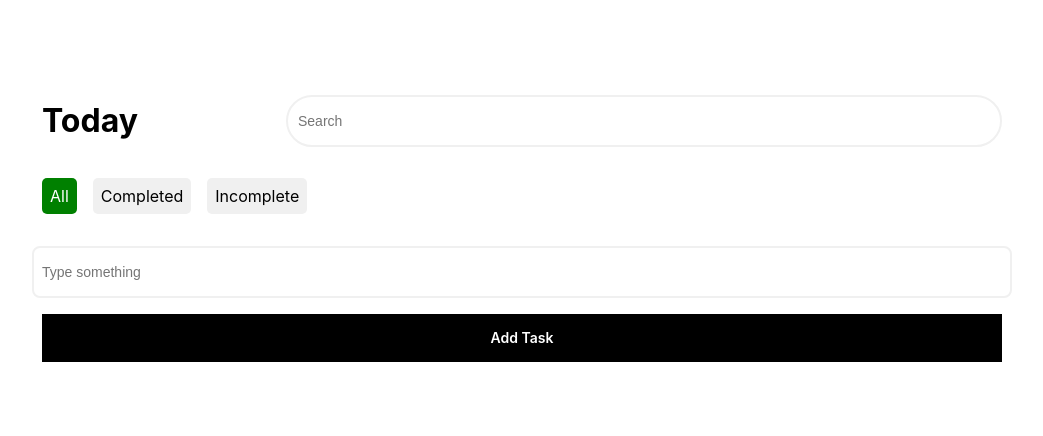
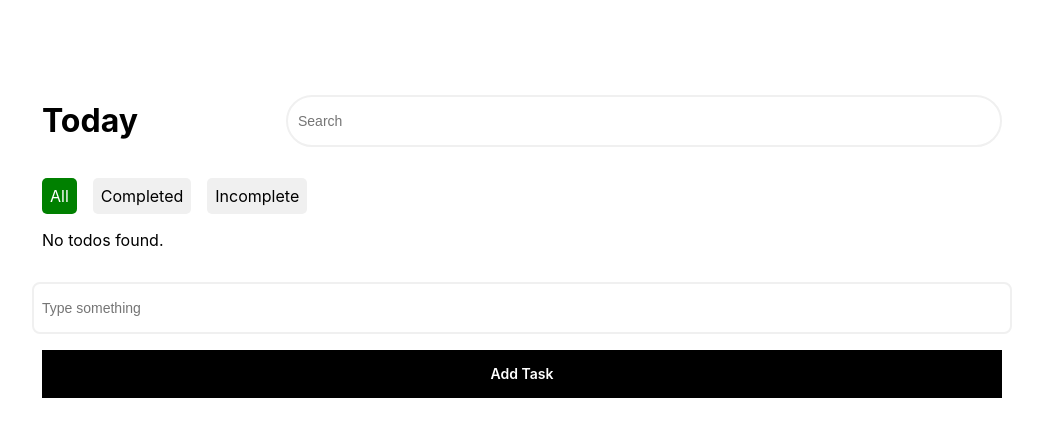
Before and after one commit to 7shoaib7/alphanso-todo, a React (Create React App) app: page / in a window 1280 px wide. Shown: the top 436 px of the page, without its empty margins (118-1161 px from the left). Built offline with nearby package versions, Linux system fonts and the light colour scheme.

Commit message:
search-implementation

```diff
--- a/src/App.js
+++ b/src/App.js
@@ -1,26 +1,37 @@
 
+import { useState } from "react";
 //components
 import TodoInput from "./components/TodoInput";
 import TodoList from "./components/TodoList";
 import TodoSearch from "./components/TodoSearch";
 //context
 import { useTodoContext } from "./context/TodoContext";
+//hooks
+import useDebounce from "./hooks/useDebounce";
+
 
 
 
 function App() {
   const { state,dispatch} = useTodoContext();
+  const [searchTerm, setSearchTerm] = useState('');
+  const debouncedSearchTerm = useDebounce(searchTerm, 300);
 
   const handleFilterChange = (filter) => {
     dispatch({ type: 'SET_FILTER', filter });
   };
+
+  const handleSearchChange = (e) => {
+    setSearchTerm(e.target.value);
+  };
+
 
 
   return (
     <div className="App">
       <div className="top-header">
         <h1>Today</h1>
-        <TodoSearch />
+        <TodoSearch handleSearchChange={handleSearchChange}/>
         <div className="todo-filter-container">
         {['all', 'completed', 'incomplete'].map(filter => (
           <div
@@ -37,7 +48,7 @@ function App() {
         ))}
         </div>
       </div>
-      <TodoList />
+      <TodoList searchTerm={debouncedSearchTerm}/>
       <TodoInput />
     </div>
   );
--- a/src/components/TodoItem/TodoItem.css
+++ b/src/components/TodoItem/TodoItem.css
@@ -6,9 +6,7 @@
     justify-content: space-between;
     padding: 0.5rem;
     height:2rem;
-    border: 2px solid #F0F0F0;
     border-radius: 0.5rem;
-    background: #f0f0f0
 }
 
 .todo-details{
--- a/src/components/TodoItem/index.js
+++ b/src/components/TodoItem/index.js
@@ -13,7 +13,10 @@ const TodoItem = ({ id, text, completed }) => {
     };
 
     return (
-        <div className="todo-item">
+        <div className="todo-item" style={{
+            border: completed ? '1px solid #00a278' : '2px solid #F0F0F0',
+            background: completed ? '#e9f5e1' : '#f0f0f0'
+        }}>
             <div className="todo-details">
                 <input
                     type="checkbox"
--- a/src/components/TodoList/index.js
+++ b/src/components/TodoList/index.js
@@ -2,22 +2,30 @@ import React from 'react';
 import { useTodoContext } from '../../context/TodoContext';
 import TodoItem from '../TodoItem';
 
-const TodoList = () => {
+const TodoList = ({ searchTerm }) => {
     const { state } = useTodoContext();
 
     const filteredTodos = state.todos.filter(todo => {
-    if (state.filter === 'completed') return todo.completed;
-    if (state.filter === 'incomplete') return !todo.completed;
-    return true;
+        const matchesFilter =
+            state.filter === 'all' ||
+            (state.filter === 'completed' && todo.completed) ||
+            (state.filter === 'incomplete' && !todo.completed);
+        const matchesSearch = todo.text.toLowerCase().includes(searchTerm.toLowerCase());
+        return matchesFilter && matchesSearch;
     });
 
     return (
         <div style={{
-        margin:"1rem 0"
+            margin: "1rem 0"
         }}>
-      {filteredTodos.map(todo => (
+            {
+                filteredTodos.length > 0 ? (
+                    filteredTodos.map(todo => (
                         <TodoItem key={todo.id} {...todo} />
-      ))}
+                    ))
+                ) : (
+                    <p>No todos found.</p>
+                )}
         </div>
     );
 };
--- a/src/components/TodoSearch/index.js
+++ b/src/components/TodoSearch/index.js
@@ -1,12 +1,13 @@
 import React from 'react';
 import './TodoSearch.css';
 
-const TodoSearch = () => {
+const TodoSearch = ({handleSearchChange}) => {
     return (
         <input
            className='search-input'
             type="text"
             placeholder="Search"
+            onChange={handleSearchChange}
         />
     )
 }
--- /dev/null
+++ b/src/hooks/useDebounce.js
@@ -0,0 +1,19 @@
+import { useEffect, useState } from 'react';
+
+const useDebounce = (value, delay) => {
+  const [debouncedValue, setDebouncedValue] = useState(value);
+
+  useEffect(() => {
+    const handler = setTimeout(() => {
+      setDebouncedValue(value);
+    }, delay);
+
+    return () => {
+      clearTimeout(handler);
+    };
+  }, [value, delay]);
+
+  return debouncedValue;
+};
+
+export default useDebounce;
```
Lines whose indentation alone changed are shown as unchanged.
